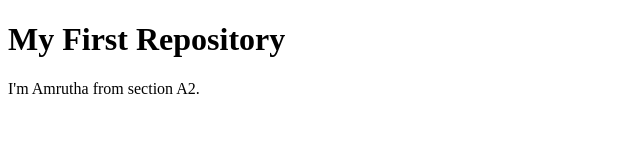
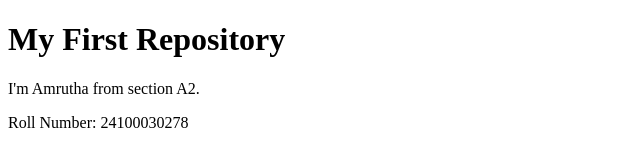
Before and after one commit to SistuAmrutha/Full-Stack-, a plain HTML site: page frontend/index.html in a window 1280 px wide. Shown: the whole page, without its empty margins (0-640 px from the left). Drawn offline with Linux system fonts and the light colour scheme.

Commit message:
Update index.html

```diff
--- a/frontend/index.html
+++ b/frontend/index.html
@@ -10,7 +10,7 @@
 <body>
     <h1>My First Repository</h1>
     <p>I'm Amrutha from section A2.</p>
-
+<p> Roll Number: 24100030278</p>
 </body>
 
 </html>
```
